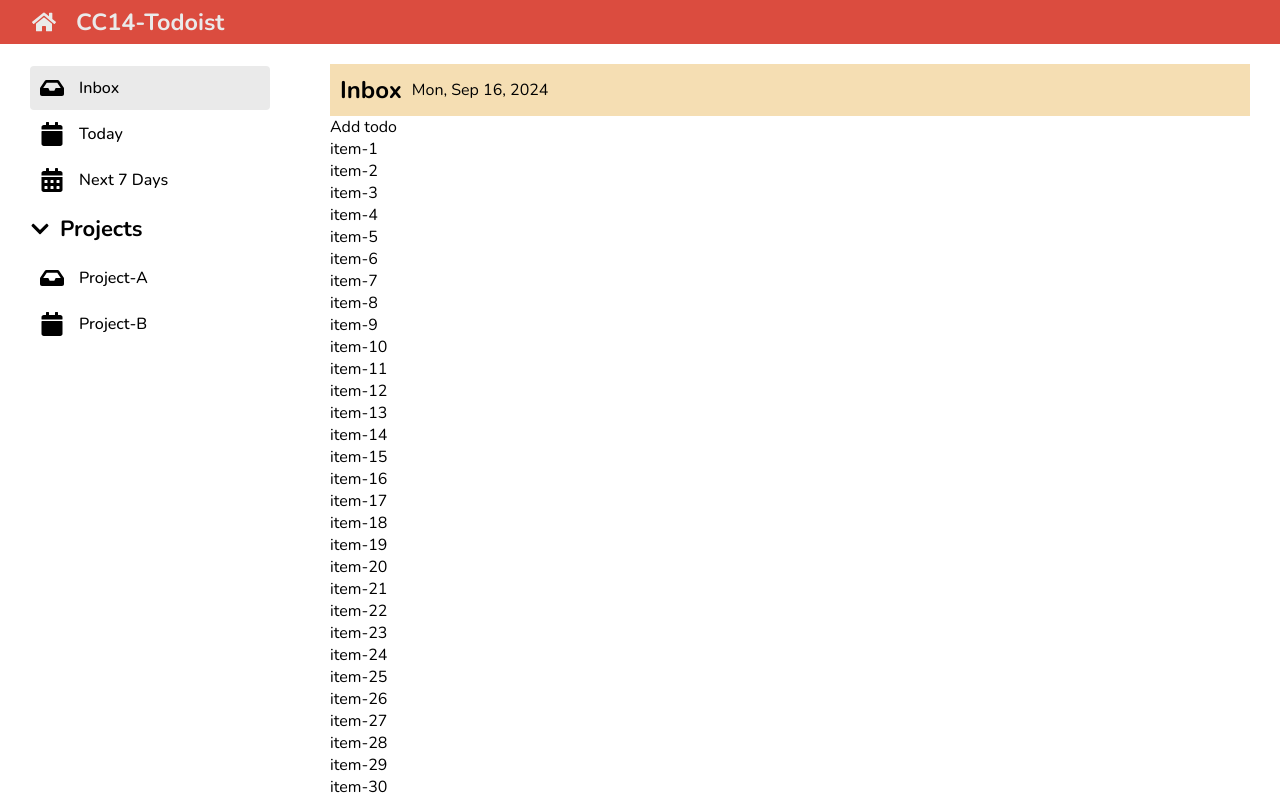
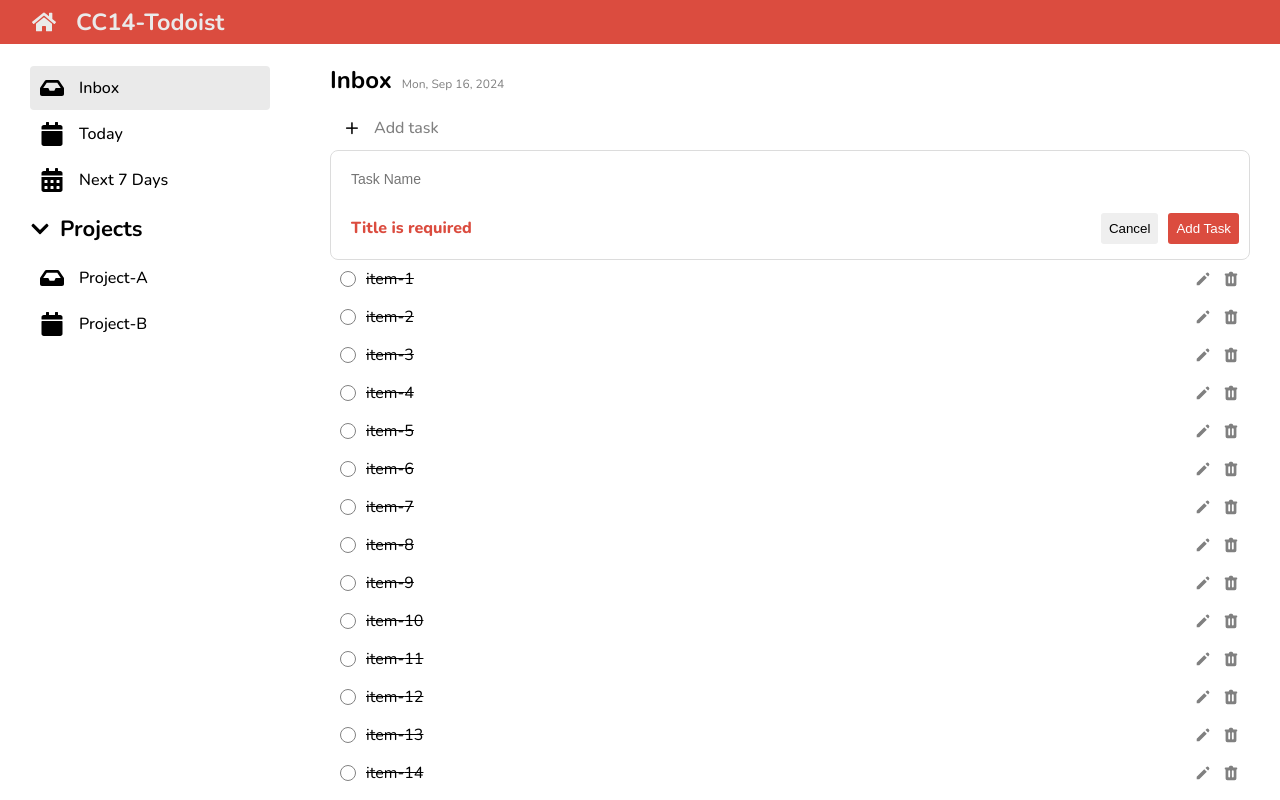
Before and after one commit to zinzindev/CC14-React-Todolist, a React (Create React App) app: page / in a window 1280 px wide. Built offline with nearby package versions, Linux system fonts and the light colour scheme.

Commit message:
finish: UI todo-content

```diff
--- a/src/components/Todo/TodoContent.jsx
+++ b/src/components/Todo/TodoContent.jsx
@@ -1,21 +1,58 @@
 import styles from './TodoContent.module.scss'; // Module CSS
+import { HiCheck, HiPencil, HiTrash } from 'react-icons/hi';
 
 export function TodoContent() {
 	const mockTodo = Array.from({ length: 50 }, (el, idx) => idx + 1);
 
-	const now = new Date();
+	const today = new Date();
 	const options = { weekday: 'short', year: 'numeric', month: 'short', day: 'numeric' };
 
 	return (
 		<main className='content'>
+			{/* Todo-Header */}
 			<div className={styles.header}>
-				<h2>Inbox</h2>
-				<p>{now.toLocaleDateString('en-US', options)}</p>
+				<h1>Inbox</h1>
+				<span>{today.toLocaleDateString('en-US', options)}</span>
 			</div>
-			<div>Add todo</div>
+
+			{/* Add Todo */}
+			<div>
+				<div className={styles.add__todo}>
+					<span>+</span>
+					<h3>Add task</h3>
+				</div>
+			</div>
+
+			{/* Todo Form */}
+			<form className={styles.todo__form__container}>
+				<input className={styles.todo__form__input} placeholder='Task Name' />
+				<div className={styles.todo__form__footer}>
+					<p className={styles.todo__error}>Title is required</p>
+					<div className={styles.todo__form__buttons}>
+						<button>Cancel</button>
+						<button>Add Task</button>
+					</div>
+				</div>
+			</form>
+
+			{/* Todolist */}
 			<ul>
 				{mockTodo.map((el) => (
-					<li key={el}>{`item-${el}`}</li>
+					<li className={styles.todo__item__container} key={el}>
+						<div className={styles.checkbox__container}>
+							<HiCheck className={styles.checkbox__icon} />
+						</div>
+
+						<p className={styles.done}>item-{el}</p>
+
+						<div className={styles.edit__icon}>
+							<HiPencil />
+						</div>
+
+						<div className={styles.delete__icon}>
+							<HiTrash />
+						</div>
+					</li>
 				))}
 			</ul>
 		</main>
--- a/src/components/Todo/TodoContent.module.scss
+++ b/src/components/Todo/TodoContent.module.scss
@@ -1,7 +1,170 @@
 .header {
-	background-color: wheat;
+	display: flex;
+	gap: 10px;
+	align-items: baseline;
+	margin-bottom: 10px;
+
+	& > h1 {
+		font-size: 24px;
+	}
+	& > span {
+		font-size: 12px;
+		color: grey;
+	}
+}
+
+// ##### Add Todo #####
+.add__todo {
+	display: flex;
+	gap: 10px;
+	align-items: center;
+	cursor: pointer;
 	padding: 10px;
+
+	// ทำวงกลมของปุ่ม +
+	& > span {
+		font-size: 24px;
+		line-height: 22px;
+		text-align: center;
+		border-radius: 50%;
+		width: 24px;
+		height: 24px;
+	}
+
+	& > h3 {
+		color: grey;
+		font-weight: 500;
+		font-size: 16px;
+		line-height: 12px;
+	}
+
+	// Hover : สลับสี
+	&:hover {
+		& > span {
+			background-color: #db4c3f;
+			color: white;
+		}
+		& > h3 {
+			color: #db4c3f;
+		}
+	}
+}
+
+// ##### Todo Form #####
+.todo__form__container {
+	padding: 10px;
+	display: flex;
+	flex-direction: column;
+	// background-color: rgb(209, 209, 209);
+	border-radius: 8px;
+	gap: 10px;
+	border: 1px solid rgb(220, 220, 220);
+}
+
+.todo__form__input {
+	border: none;
+	border-radius: 4px;
+	padding: 10px 10px;
+	width: 100%;
+	font-size: 14px;
+	outline: none;
+
+	&:focus {
+		outline: none;
+	}
+}
+
+.todo__form__footer {
+	display: flex;
+	justify-content: space-between;
+	align-items: center;
+}
+
+.todo__error {
+	justify-self: start;
+	padding: 10px;
+	font-size: 16px;
+	font-weight: 800;
+	color: #db4c3f;
+}
+.todo__form__buttons {
+	display: flex;
+	justify-content: flex-end;
+	gap: 10px;
+	// flex: 1;
+
+	& > button {
+		border: none;
+		padding: 8px;
+		border-radius: 3px;
+		cursor: pointer;
+	}
+
+	& > button:last-child {
+		background-color: #db4c3f;
+		color: white;
+	}
+}
+
+// ##### Todo Item #####
+$grey: rgb(234, 234, 234);
+
+.todo__item__container {
+	cursor: pointer;
+	padding: 8px 10px;
 	display: flex;
 	align-items: center;
 	gap: 10px;
+	font-size: 16px;
+	border-radius: 4px;
+
+	p {
+		flex: 1;
+	}
+
+	&:hover {
+		background-color: $grey;
+	}
 }
+
+.checkbox__container {
+	border-color: gray;
+	color: #343434;
+	height: 16px;
+	width: 16px;
+	display: block;
+	border: 1px solid gray;
+	border-radius: 50%;
+	text-align: center;
+	line-height: 16px;
+}
+.checkbox__icon {
+	display: none;
+	font-size: 12px;
+}
+.checkbox__icon__done {
+	display: inline;
+	font-size: 12px;
+}
+// effect ติ้กถูกตอน hover ที่ <li>
+.checkbox__container:hover {
+	.checkbox__icon {
+		display: inline;
+	}
+}
+
+.edit__icon,
+.delete__icon {
+	color: gray;
+	display: flex;
+	align-items: center;
+	font-size: 18px;
+
+	& :hover {
+		color: #343434;
+	}
+}
+
+.done {
+	text-decoration: line-through;
+}
```
Also changed, not shown: 1 other file (tests, documents, lock files or other folders).
